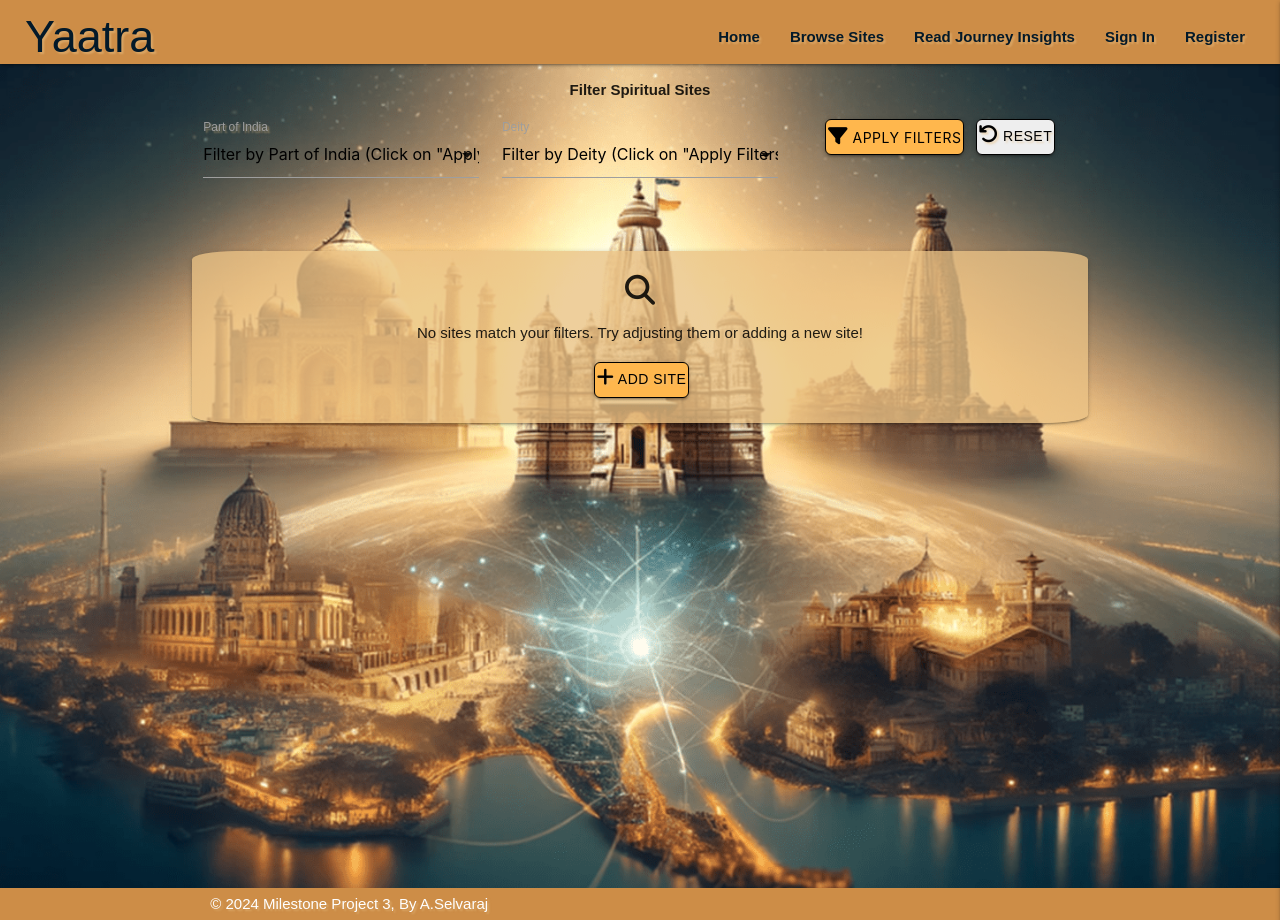
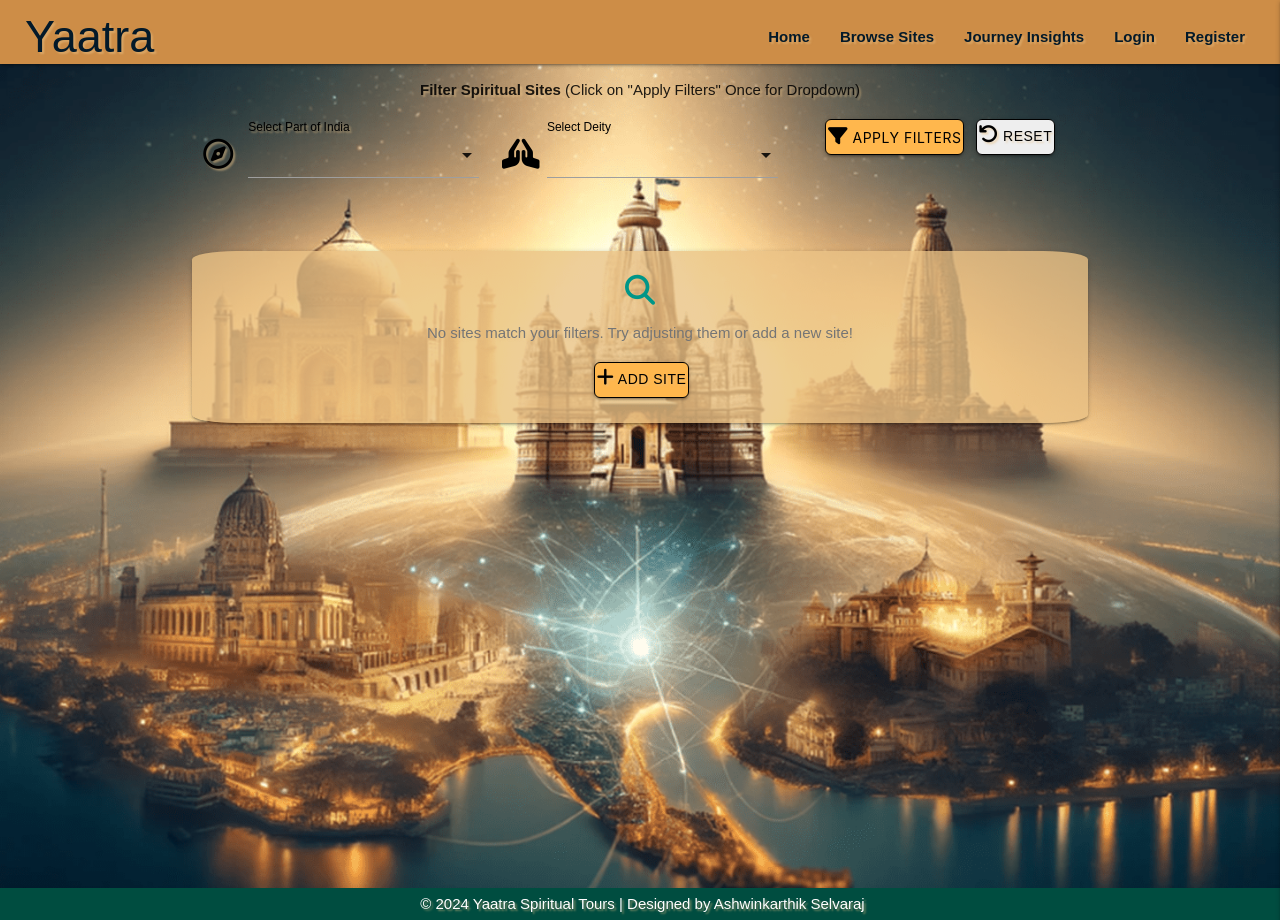
Before and after one commit to ashwinsel/Milestone-Project-3-Yatra, a Flask app: page /browse_sites in a window 1280 px wide. Run offline with Flask 3, Linux system fonts and the light colour scheme; data that the repository does not hold is empty; some libraries are stand-ins or nearby versions; some web fonts are replaced.

Commit message:
Enhanced the add_sites
### Dropdown Initialization
- Added a clear and user-friendly placeholder for the "Part of India" dropdown to ensure better guidance during selection.
- Implemented validation messages to alert users when a selection is not made, enhancing user experience and form validation.

### Helper Text
- Introduced helper-text for all form inputs to provide guidance on valid input formats and improve accessibility.

### Checkbox Default State
- Updated the "Disabled Access" checkbox to default to an unchecked state unless explicitly selected by the user, aligning with best practices for default form behavior.

### Text Refinement
- Refined banner text for brevity and clarity, ensuring concise communication while retaining the intended message.

### Submit Button
- Enhanced the submit button by adding a paper plane icon for improved visual appeal and to provide a clear action cue.

```diff
--- a/templates/base.html
+++ b/templates/base.html
@@ -10,13 +10,11 @@
       <meta name="viewport" content="width=device-width, initial-scale=1.0">
       <!-- Site Metadata -->
       <meta name="description"
-            content="The primary purpose of this platform is to connect spiritual travellers, tour operators, and cultural enthusiasts,
-            offering a space to share and discover detailed reviews of spiritual journeys. By focusing on the unique aspects of spiritual
-            and religious travel, the platform aims to stand out from other travel review websites.">
+         content="A platform connecting spiritual travelers, tour operators, and cultural enthusiasts. Discover and share reviews of spiritual journeys.">
       <meta name="keywords"
-            content="spiritual, travel, religious sites, india, deity, tour, travel review, Journey Insights, The Full Guide To Spiritual Tourism In India, sacred">
+         content="spiritual, travel, religious sites, india, deity, tour, travel review, spiritual tourism, sacred, pilgrimage">
       <meta name="author" content="Ashwinkarthik Selvaraj">
-         <!-- Font-Awesome Cdn-->
+      <!-- Font-Awesome Cdn -->
       <link rel="stylesheet" href="https://cdnjs.cloudflare.com/ajax/libs/font-awesome/6.6.0/css/all.min.css"
          integrity="sha512-Kc323vGBEqzTmouAECnVceyQqyqdsSiqLQISBL29aUW4U/M7pSPA/gEUZQqv1cwx4OnYxTxve5UMg5GT6L4JJg==" crossorigin="anonymous" referrerpolicy="no-referrer" type="text/css">
       <!-- Materialize Cdn and Styles -->
@@ -26,14 +24,12 @@
       <link rel="stylesheet" href="{{ url_for('static', filename='css/style.css') }}" type="text/css">
       {% block styles %}
       {% endblock %}
-         <title>Yatra Spiritual Tours Guide</title>
+      <title>Yaatra | Spiritual Tour Guide</title>
       <link rel="icon" type="image/x-icon" href="{{ url_for('static', filename='img/chakra.png') }}">
    </head>
    <body class="main">
-         <!-- Logo and Navbar -->
-         <!-- Inspired by Code Institute Task Manager walkthrough project -->
+      <!-- Navigation Header -->
       <header>
-            <!-- top navbar -->
          <nav class="nav-extended">
             <div class="nav-wrapper">
                <a href="{{ url_for('get_locations')}}" class="brand-logo">Yaatra</a>
@@ -41,69 +37,66 @@
                <ul class="right hide-on-med-and-down">
                   <li><a href="{{ url_for('get_locations')}}">Home</a></li>
                   <li><a href="{{ url_for('browse_sites') }}">Browse Sites</a></li>
-                     <li><a href="{{ url_for('read_insights') }}">Read Journey Insights</a></li>
+                  <li><a href="{{ url_for('read_insights') }}">Journey Insights</a></li>
                   {% if session.user %}
                   <li><a href="{{ url_for('add_site') }}">Add Site</a></li>
-                     <li><a href="{{ url_for('add_insights') }}">Add Journey Insights</a></li>
-                     <li><a href="{{ url_for('logout') }}">Sign Out</a></li>
+                  <li><a href="{{ url_for('add_insights') }}">Add Insights</a></li>
+                  <li><a href="{{ url_for('logout') }}">Logout</a></li>
                   {% else %}
-                     <li><a href="{{ url_for('login') }}">Sign In</a></li>
+                  <li><a href="{{ url_for('login') }}">Login</a></li>
                   <li><a href="{{ url_for('register') }}">Register</a></li>
                   {% endif %}
                </ul>
             </div>
          </nav>
-            <!-- mobile sidenav -->
+         <!-- Mobile Sidenav -->
          <ul class="sidenav" id="mobile-demo">
-               <li>
-                  <h4 class="center-align light-blue-text text-darken 4">Yaatra</h4>
-               </li>
+            <li><h5 class="center-align teal-text">Yaatra</h5></li>
             <li><a href="{{ url_for('get_locations')}}">Home</a></li>
             <li><a href="{{ url_for('browse_sites') }}">Browse Sites</a></li>
-               <li><a href="{{ url_for('read_insights') }}">Read Journey Insights</a></li>
+            <li><a href="{{ url_for('read_insights') }}">Journey Insights</a></li>
             {% if session.user %}
             <li><a href="{{ url_for('add_site') }}">Add Site</a></li>
-               <li><a href="{{ url_for('add_insights') }}">Add Journey Insights</a></li>
-               <li><a href="{{ url_for('logout') }}">Sign Out</a></li>
+            <li><a href="{{ url_for('add_insights') }}">Add Insights</a></li>
+            <li><a href="{{ url_for('logout') }}">Logout</a></li>
             {% else %}
-               <li><a href="{{ url_for('login') }}">Sign In</a></li>
+            <li><a href="{{ url_for('login') }}">Login</a></li>
             <li><a href="{{ url_for('register') }}">Register</a></li>
             {% endif %}
          </ul>
          {% block header %}
          {% endblock %}
       </header>
-         <!-- Modal to display flash messages-->
+      <!-- Flash Message Modal -->
       <section>
-            <!-- Modal Trigger -->
          {% with messages = get_flashed_messages() %}
          {% if messages %}
          <div id="flash-modal-trigger" style="display: none;"></div>
-            <!-- Modal Structure -->
          <div id="flash-modal" class="modal">
             <div class="modal-content">
                {% for message in messages %}
-                  <h4>{{ message }}</h4>
+               <h5 class="teal-text text-darken-4">{{ message }}</h5>
                {% endfor %}
             </div>
             <div class="modal-footer">
-                  <a href="#!" class="modal-close waves-effect waves-green btn-flat"><i class="fa-solid fa-xmark"></i></a>
+               <a href="#" class="modal-close waves-effect waves-light btn orange darken-3"><i class="fa-solid fa-check"></i></a>
             </div>
          </div>
          {% endif %}
          {% endwith %}
       </section>
+      <!-- Main Content -->
       <main>
          {% block body %}
          {% endblock %}
       </main>
       <!-- Footer -->
-         <footer class="page-footer">
-            <div class="container">
-               © 2024 Milestone Project 3, By A.Selvaraj
+      <footer class="page-footer teal darken-4">
+         <div class="container center-align">
+            © 2024 Yaatra Spiritual Tours | Designed by Ashwinkarthik Selvaraj
          </div>
       </footer>
-         <!-- ** SCRIPTS ** -->
+      <!-- Scripts -->
       <script src="https://code.jquery.com/jquery-3.7.1.min.js" integrity="sha256-/JqT3SQfawRcv/BIHPThkBvs0OEvtFFmqPF/lYI/Cxo=" crossorigin="anonymous"></script>
       <script src="https://cdnjs.cloudflare.com/ajax/libs/materialize/1.0.0/js/materialize.min.js"></script>
       <script src="{{ url_for('static', filename='js/script.js') }}"></script>
--- a/templates/browse_sites.html
+++ b/templates/browse_sites.html
@@ -14,32 +14,35 @@
     </div>
     {% endif %}
     <div class="row">
-        <p class="center-align"><b>Filter Spiritual Sites</b></p>
+        <p class="center-align"><b>Filter Spiritual Sites</b> (Click on "Apply Filters" Once for Dropdown)</p>
         <form method="GET" action="{{ url_for('filter_sites') }}">
+            <!-- Filter by Part of India -->
             <div class="input-field col s12 m4">
-                <select name="part_name">
-                    <option value="" disabled selected><Strong>Filter by Part of India</Strong> (Click on "Apply Filters" Once for Dropdown)</option>
+                <i class="fa-regular fa-compass prefix black-text"></i>
+                <select id="part_name" name="part_name">
                     {% for part in part_names %}
                         <option value="{{ part }}" {% if request.args.get('part_name') == part %}selected{% endif %}>
                             {{ part }}
                         </option>
                     {% endfor %}
                 </select>
-                <label>Part of India</label>
+                <label for="part_name" class="black-text"> Select Part of India </label>
             </div>
 
+            <!-- Filter by Deity -->
             <div class="input-field col s12 m4">
-                <select name="deity">
-                    <option value="" disabled selected><strong>Filter by Deity</strong> (Click on "Apply Filters" Once for Dropdown)</option>
+                <i class="fas fa-hands-praying prefix black-text"></i>
+                <select id ="deity" name="deity">
                     {% for deity in deities %}
                         <option value="{{ deity }}" {% if request.args.get('deity') == deity %}selected{% endif %}>
                             {{ deity }}
                         </option>
                     {% endfor %}
                 </select>
-                <label>Deity</label>
+                <label for="deity" class="black-text"> Select Deity </label>
             </div>
 
+            <!-- Filter and Reset Buttons -->
             <div class="col s12 m4 center-align">
                 <button type="submit" class="btn orange lighten-2 black-text">
                     <i class="fa-solid fa-filter"></i> Apply Filters
@@ -59,25 +62,28 @@
         <ul class="collapsible popout">
             {% for location in locations %}
             <li>
+                <!-- Collapsible Header -->
                 <div class="collapsible-header orange lighten-3 black-text">
                     <div class="col s12">
                         <i class="fa-solid fa-gopuram"></i>
-                        <b>{{ location.site_name }}</b>
+                        <strong>{{ location.site_name }}</strong>
                         {% if location.access %}
                             <i class="fa-solid fa-wheelchair" title="Accessible"></i>
                         {% endif %}
                     </div>
                     {% if session.user|lower == location.created_by|lower %}
                     <div class="col s12 actions right-align">
-                        <a href="{{ url_for('edit_site', locations_id=location._id) }}" class="btn-xsmall yellow accent-3 black-text">
-                            Edit
+                        <a href="{{ url_for('edit_site', locations_id=location._id) }}" class="btn-xsmall yellow accent-3 black-text waves-effect waves-light">
+                            <i class="fa-solid fa-edit"></i> Edit
                         </a>
-                        <a href="{{ url_for('delete_site', locations_id=location._id) }}" class="btn-xsmall red darken-4 black-text delete-btn" style="text-shadow: 2px 2px 2px rgba(8, 8, 8, 0.2);">
-                            Delete
+                        <a href="{{ url_for('delete_site', locations_id=location._id) }}" class="btn-xsmall red darken-4 white-text delete-btn waves-effect waves-light">
+                            <i class="fa-solid fa-trash"></i> Delete
                         </a>
                     </div>
                     {% endif %}
                 </div>
+
+                <!-- Collapsible Body -->
                 <div class="collapsible-body">
                     <h6><b>Deity:</b> {{ location.deity }}</h6>
                     <p><b>Part of India:</b> {{ location.part_name }}</p>
@@ -87,10 +93,11 @@
             {% endfor %}
         </ul>
     {% else %}
+        <!-- No Results Section -->
         <div class="card-panel no-results center-align">
-            <i class="fa-solid fa-magnifying-glass fa-2x"></i>
-            <p class="text-darken-1">No sites match your filters. Try adjusting them or adding a new site!</p>
-            <a href="{{ url_for('add_site') }}" class="btn orange lighten-2 black-text">
+            <i class="fa-solid fa-magnifying-glass fa-2x teal-text"></i>
+            <p class="grey-text text-darken-1">No sites match your filters. Try adjusting them or add a new site!</p>
+            <a href="{{ url_for('add_site') }}" class="btn orange lighten-2 black-text waves-effect waves-light">
                 <i class="fa-solid fa-plus"></i> Add Site
             </a>
         </div>
```
Also changed, not shown: templates/add_site.html (+22 -18 lines), 1 other file. Lines whose indentation alone changed are shown as unchanged.
